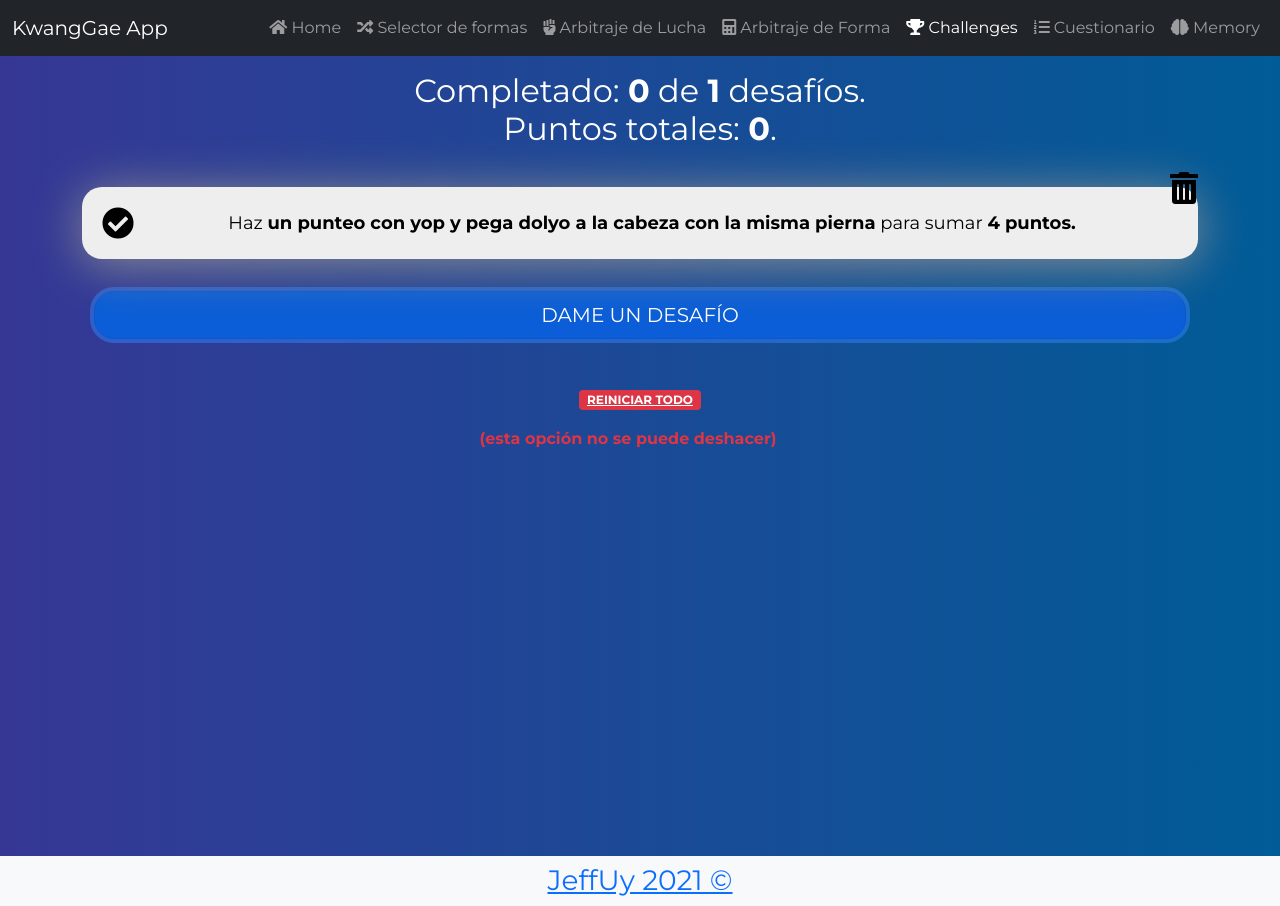
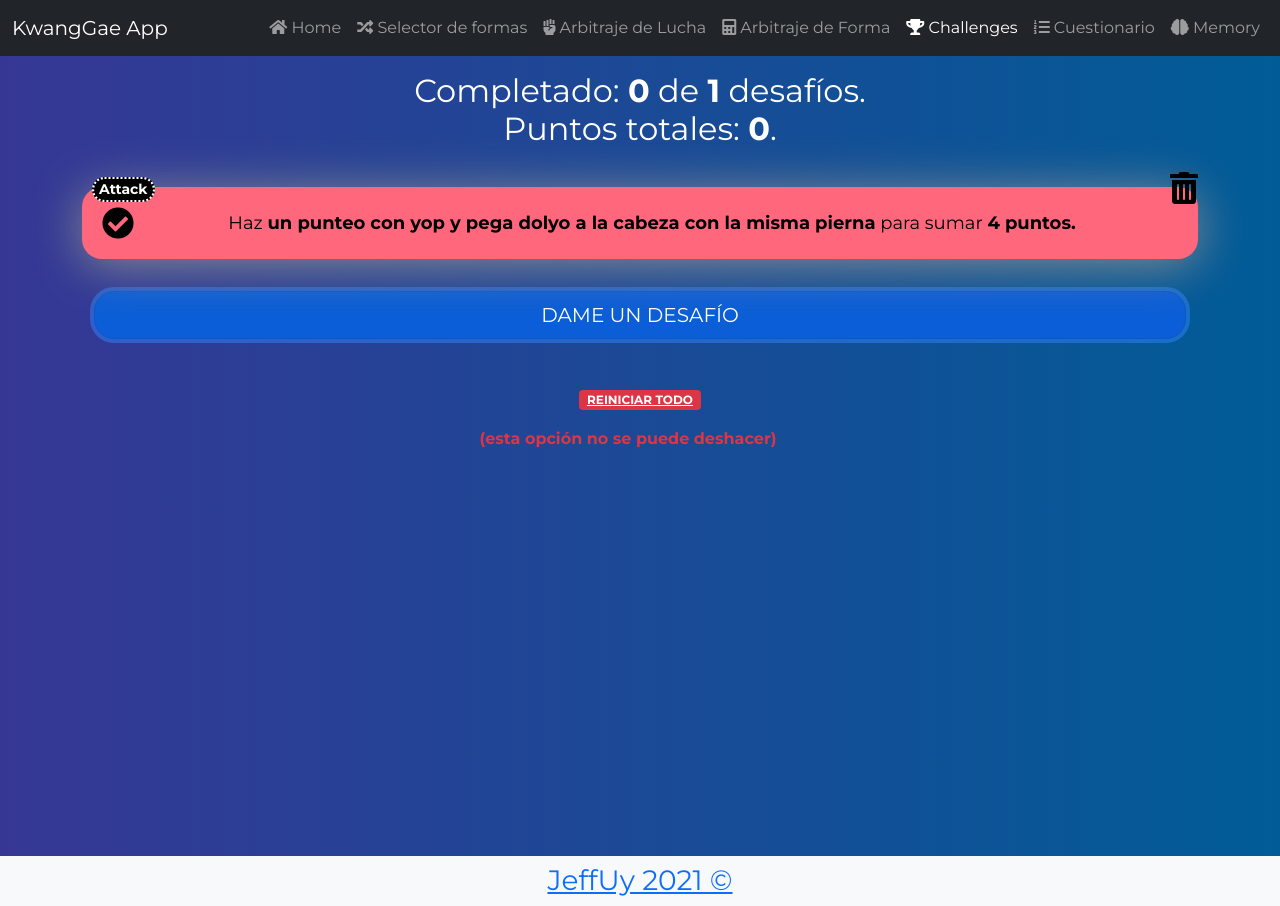
Before and after one commit to Jeffuy/KwangGaeApp-React, a React app: page /desafios in a window 1280 px wide. Both pictures are taken after a click on the button "DAME UN DESAFÍO". Built offline with nearby package versions, Linux system fonts and the light colour scheme.

Commit message:
:lipstick: challenges UI styles improved

```diff
--- a/src/components/challenges/ChallengeItem.jsx
+++ b/src/components/challenges/ChallengeItem.jsx
@@ -1,28 +1,25 @@
 import React from "react";
 import "@styles/challenges.css";
 
-const ChallengeItem = (props) => {
+const ChallengeItem = props => {
 	return (
-        <li className="TodoItem ">
-            <i
-                className={`Icon Icon-check fas fa-check-circle fa-2x ${
-                    props.completed && "Icon-check--active"
-                }`}
-                onClick={props.onComplete}
-            ></i>
-            <p
-                className={`TodoItem-p ${
-                    props.completed && "TodoItem-p--complete"
-                }`}
+		<>
+			<li
+				className={`${props.type === 'Counter' ? 'TodoItemCounter' : 'TodoItem'} ${props.type === 'Attack' ? 'TodoItemAttack' : 'TodoItem'} ${
+					props.type === 'Strategy' ? 'TodoItemStrat' : 'TodoItem'
+				} `}
 			>
+				<i className={`Icon Icon-check fas fa-check-circle fa-2x ${props.completed && 'Icon-check--active'}`} onClick={props.onComplete} />
+				<p className={`TodoItem-p ${props.completed && 'TodoItem-p--complete'}`}>
 					Haz <b>{props.text}</b> para sumar <b>{props.points} puntos.</b>
 				</p>
 
-            <i
-                className="fas fa-trash-alt fa-2x Icon-delete"
-                onClick={props.onDelete}
-            ></i>
+				<i className="fas fa-trash-alt fa-2x Icon-delete" onClick={props.onDelete} />
+				<div className="Icon-type">
+					<p>{props.type}</p>
+				</div>
 			</li>
+		</>
 	);
 };
 
--- a/src/containers/ChallengeContainer.jsx
+++ b/src/containers/ChallengeContainer.jsx
@@ -21,6 +21,7 @@ const ChallengeContainer = () => {
                     <ChallengeItem
                         key={challenge.text}
                         text={challenge.text}
+						type={challenge.type}
                         points={challenge.points}
                         completed={challenge.completed}
                         onComplete={() => onCompleteChallenge(challenge.text)}
--- a/src/scripts/data/challengeList.js
+++ b/src/scripts/data/challengeList.js
@@ -1,43 +1,43 @@
 export const challengesList = [
-    { text: "6 puntos con dollyo", points: 2, completed: false },
-    { text: "dos blitz", points: 2, completed: false },
-    { text: "la combinacion puño, puño, puño, dolyo 2 veces", points: 3, completed: false },
-    { text: "3 puntos con una patada zona alta", points: 3, completed: false },
-    { text: "un contragolpe con giro tip", points: 2, completed: false },
-    { text: "dos contragolpes con giro tip", points: 3, completed: false },
-    { text: "tres contragolpes con giro tip", points: 5, completed: false },
-    { text: "un contragolpe con giro gancho", points: 2, completed: false },
-    { text: "dos contragolpes con giro gancho", points: 5, completed: false },
-    { text: "tres contragolpes con giro gancho", points: 5, completed: false },
-    { text: "2 puntos con patada descendente", points: 3, completed: false },
-    { text: "4 puntos con patada descendente", points: 4, completed: false },
-    { text: "3 puntos con una patada descendente", points: 4, completed: false },
-    { text: "que el rival se detenga 3 veces por una yop", points: 2, completed: false },
-    { text: "que el rival reciba 3 advertencias por salida", points: 3, completed: false },
-    { text: "que el rival retroceda 3 veces por tus amagues", points: 2, completed: false },
-    { text: "un punteo con yop y pega gancho a la cabeza", points: 4, completed: false },
-    { text: "un punteo con yop y pega dolyo a la cabeza con la misma pierna", points: 4, completed: false },
-    { text: "un doble punteo con yop y pega dolyo con la otra pierna", points: 3, completed: false },
-    { text: "un esquive por debajo de una yop", points: 3, completed: false },
-    { text: "tres contragolpes a una yop del rival", points: 5, completed: false },
-    { text: "tres contragolpes a un dollyo del rival", points: 5, completed: false },
-    { text: "un punteo que se convierta en una descendente que puntue", points: 5, completed: false },
-    { text: "que una pelea termine sin que recibas ningún punto", points: 5, completed: false },
-    { text: "que una pelea termine habiendo conseguido mas de 10 puntos", points: 5, completed: false },
-    { text: "que el rival te haga 2 puntos al empezar el combate y luego supéralo", points: 3, completed: false },
-    { text: "que el rival te haga 1 punto al empezar el combate y luego supéralo", points: 2, completed: false },
-    { text: "que el rival te haga 3 puntos al empezar el combate y luego supéralo", points: 4, completed: false },
-    { text: "que el rival te haga 4 puntos al empezar el combate y luego supéralo", points: 5, completed: false },
-    { text: "que el rival te haga 5 puntos al empezar el combate y luego supéralo", points: 6, completed: false },
-    { text: "una mariposa que puntue", points: 3, completed: false },
-    { text: "tres giros seguidos y que por lo menos uno conecte", points: 4, completed: false },
-    { text: "puntos con yop, dollyos y puños en la misma pelea", points: 3, completed: false },
-    { text: "un antcipo a un dolyo con blitz", points: 2, completed: false },
-    { text: "dos anticipos a dolyos con blitz", points: 3, completed: false },
-    { text: "tres anticipos a dolyos con blitz", points: 4, completed: false },
-    { text: "una yop al cabezal", points: 2, completed: false },
-    { text: "un golpe de nudillo descendente, con o sin salto", points: 2, completed: false },
-    { text: "un esquive a un blitz saltando hacia atrás con golpe de nudillo", points: 4, completed: false },
-    { text: "puntos solo con patadas a zona alta y gana el combate", points: 5, completed: false },
-    { text: "puntos solo con puños y gana el combate", points: 5, completed: false },
+	{ text: '6 puntos con dollyo', points: 2, completed: false, type: 'Attack' },
+	{ text: 'dos blitz', points: 2, completed: false, type: 'Attack' },
+	{ text: 'la combinacion puño, puño, puño, dolyo 2 veces', points: 3, completed: false, type: 'Attack' },
+	{ text: '3 puntos con una patada zona alta', points: 3, completed: false, type: 'Attack' },
+	{ text: 'un contragolpe con giro tip', points: 2, completed: false, type: 'Counter' },
+	{ text: 'dos contragolpes con giro tip', points: 3, completed: false, type: 'Counter' },
+	{ text: 'tres contragolpes con giro tip', points: 5, completed: false, type: 'Counter' },
+	{ text: 'un contragolpe con giro gancho', points: 2, completed: false, type: 'Counter' },
+	{ text: 'dos contragolpes con giro gancho', points: 5, completed: false, type: 'Counter' },
+	{ text: 'tres contragolpes con giro gancho', points: 5, completed: false, type: 'Counter' },
+	{ text: '2 puntos con patada descendente', points: 3, completed: false, type: 'Attack' },
+	{ text: '4 puntos con patada descendente', points: 4, completed: false, type: 'Attack' },
+	{ text: '3 puntos con una patada descendente', points: 4, completed: false, type: 'Attack' },
+	{ text: 'que el rival se detenga 3 veces por una yop', points: 2, completed: false, type: 'Strategy' },
+	{ text: 'que el rival reciba 3 advertencias por salida', points: 3, completed: false, type: 'Strategy' },
+	{ text: 'que el rival retroceda 3 veces por tus amagues', points: 2, completed: false, type: 'Strategy' },
+	{ text: 'un punteo con yop y pega gancho a la cabeza', points: 4, completed: false, type: 'Attack' },
+	{ text: 'un punteo con yop y pega dolyo a la cabeza con la misma pierna', points: 4, completed: false, type: 'Attack' },
+	{ text: 'un doble punteo con yop y pega dolyo con la otra pierna', points: 3, completed: false, type: 'Attack' },
+	{ text: 'un esquive por debajo de una yop', points: 3, completed: false, type: 'Counter' },
+	{ text: 'tres contragolpes a una yop del rival', points: 5, completed: false, type: 'Counter' },
+	{ text: 'tres contragolpes a un dollyo del rival', points: 5, completed: false, type: 'Counter' },
+	{ text: 'un punteo que se convierta en una descendente que puntue', points: 5, completed: false, type: 'Attack' },
+	{ text: 'que una pelea termine sin que recibas ningún punto', points: 5, completed: false, type: 'Strategy' },
+	{ text: 'que una pelea termine habiendo conseguido mas de 10 puntos', points: 5, completed: false, type: 'Strategy' },
+	{ text: 'que el rival te haga 2 puntos al empezar el combate y luego supéralo', points: 3, completed: false, type: 'Strategy' },
+	{ text: 'que el rival te haga 1 punto al empezar el combate y luego supéralo', points: 2, completed: false, type: 'Strategy' },
+	{ text: 'que el rival te haga 3 puntos al empezar el combate y luego supéralo', points: 4, completed: false, type: 'Strategy' },
+	{ text: 'que el rival te haga 4 puntos al empezar el combate y luego supéralo', points: 5, completed: false, type: 'Strategy' },
+	{ text: 'que el rival te haga 5 puntos al empezar el combate y luego supéralo', points: 6, completed: false, type: 'Strategy' },
+	{ text: 'una mariposa que puntue', points: 3, completed: false, type: 'Attack' },
+	{ text: 'tres giros seguidos y que por lo menos uno conecte', points: 4, completed: false, type: 'Attack' },
+	{ text: 'puntos con yop, dollyos y puños en la misma pelea', points: 3, completed: false, type: 'Strategy' },
+	{ text: 'un antcipo a un dolyo con blitz', points: 2, completed: false, type: 'Counter' },
+	{ text: 'dos anticipos a dolyos con blitz', points: 3, completed: false, type: 'Counter' },
+	{ text: 'tres anticipos a dolyos con blitz', points: 4, completed: false, type: 'Counter' },
+	{ text: 'una yop al cabezal', points: 2, completed: false, type: 'Attack' },
+	{ text: 'un golpe de nudillo descendente, con o sin salto', points: 2, completed: false, type: 'Attack' },
+	{ text: 'un esquive a un blitz saltando hacia atrás con golpe de nudillo', points: 4, completed: false, type: 'Counter' },
+	{ text: 'puntos solo con patadas a zona alta y gana el combate', points: 5, completed: false, type: 'Strategy' },
+	{ text: 'puntos solo con puños y gana el combate', points: 5, completed: false, type: 'Strategy' },
 ];
--- a/src/styles/challenges.css
+++ b/src/styles/challenges.css
@@ -1,5 +1,44 @@
 .TodoItem {
     background-color: #eeeeee;
+    position: relative;
+    display: flex;
+    justify-content: center;
+    align-items: center;
+    margin-top: 30px;
+    box-shadow: 0px 5px 50px rgba(146, 146, 146, 0.925);
+    border-radius: 20px;
+    text-align: center;
+    color: black;
+}
+
+.TodoItemCounter {
+    background-color: #5557ff;
+    position: relative;
+    display: flex;
+    justify-content: center;
+    align-items: center;
+    margin-top: 30px;
+    box-shadow: 0px 5px 50px rgba(146, 146, 146, 0.925);
+    border-radius: 20px;
+    text-align: center;
+    color: black;
+}
+
+.TodoItemAttack {
+    background-color: #ff677c;
+    position: relative;
+    display: flex;
+    justify-content: center;
+    align-items: center;
+    margin-top: 30px;
+    box-shadow: 0px 5px 50px rgba(146, 146, 146, 0.925);
+    border-radius: 20px;
+    text-align: center;
+    color: black;
+}
+
+.TodoItemStrat {
+    background-color: #ffb444;
     position: relative;
     display: flex;
     justify-content: center;
@@ -48,6 +87,27 @@
     top: -15px;
     right: 0;
 }
+
+.Icon-type {
+    position: absolute;
+    top: -20px;
+	left: 0;
+    margin: 10px;
+	background-color: rgb(0, 0, 0);
+	color: white;
+	border-radius: 15px;
+	padding-right: 5px;
+	padding-left: 5px;
+	border: white dotted 2px;
+}
+
+.Icon-type p {
+	margin-top: 0px;
+	margin-bottom: 0px;
+	font-size: 14px;
+	text-align: center;
+	font-weight: bold;
+}
 .Icon-delete:hover {
     color: red;
 }
```
Lines whose indentation alone changed are shown as unchanged.
